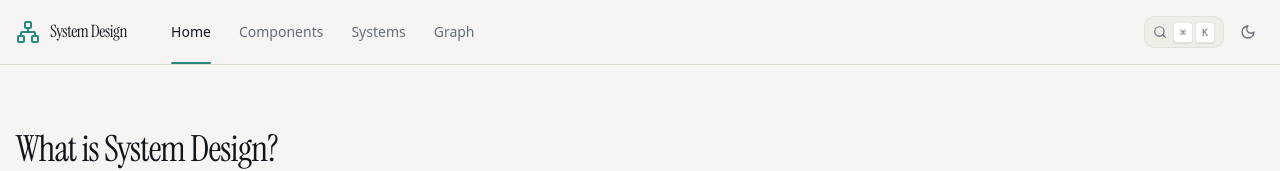
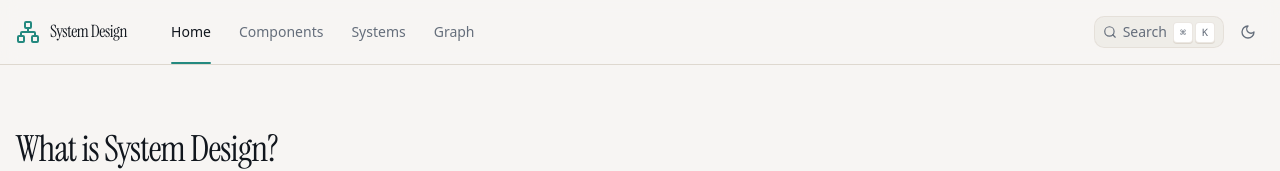
Before and after one commit to thatpratik/system-design, a Next.js app: page / in a window 1280 px wide. Shown: the top 171 px of the page. Built offline with nearby package versions, Linux system fonts and the light colour scheme.

Commit message:
Add label to search button in header and enhance scaling databases documentation

```diff
--- a/components/layout/header.tsx
+++ b/components/layout/header.tsx
@@ -90,6 +90,7 @@ export function Header() {
             aria-label="Open search"
           >
             <Search className="h-3.5 w-3.5 shrink-0" />
+            <label className="text-sm leading-none">Search</label>
             <span className="flex items-center gap-0.5">
               <kbd className="rounded border border-border/60 bg-card px-1.5 py-0.5 text-[10px] font-mono shadow-[0_1px_0_hsl(var(--border))]">
                 ⌘
--- a/content/components/scaling-databases/index.mdx
+++ b/content/components/scaling-databases/index.mdx
@@ -87,6 +87,20 @@ A **connection pooler** sits between the application and the database, multiplex
 **Transaction pooling** (PgBouncer's default) is the most efficient: a connection is held only for the duration of one transaction, then returned. This allows thousands of app connections to share tens of database connections.
 
 **What to watch:** Transaction pooling is incompatible with session-scoped features like `SET LOCAL`, advisory locks, and prepared statements that persist across transactions.
+
+---
+
+## Horizontal Scaling
+
+Where vertical scaling makes one machine bigger, horizontal scaling adds more machines to share the load. The database is no longer a single node — work is distributed across multiple instances.
+
+**What it fixes:** Vertical scaling hits a hard ceiling (the largest available machine). Horizontal scaling has no equivalent ceiling: you can keep adding replicas, cache nodes, or shards as demand grows. It is the correct approach once vertical scaling stops being cost-effective or reaches its physical limit.
+
+**How it works:** Reads and writes are split. Reads are fanned out across replicas or served from a cache. Writes are either funnelled through a single primary (Levels 3–5) or partitioned across multiple primaries via sharding (Level 6).
+
+**The trade-off horizontal scaling always introduces:** Consistency. A single machine is trivially consistent. Distributing state means replicas may lag behind the primary, caches may hold stale data, and shards cannot easily answer queries that span multiple partitions. Every horizontal technique in Levels 3–6 is a point on the consistency-vs-scalability spectrum — choose based on what your application can tolerate.
+
+**When to apply:** After connection pooling (Level 2) is in place and vertical scaling (Level 1) is no longer cost-effective or is approaching its limit.
 
 ---
 
```
